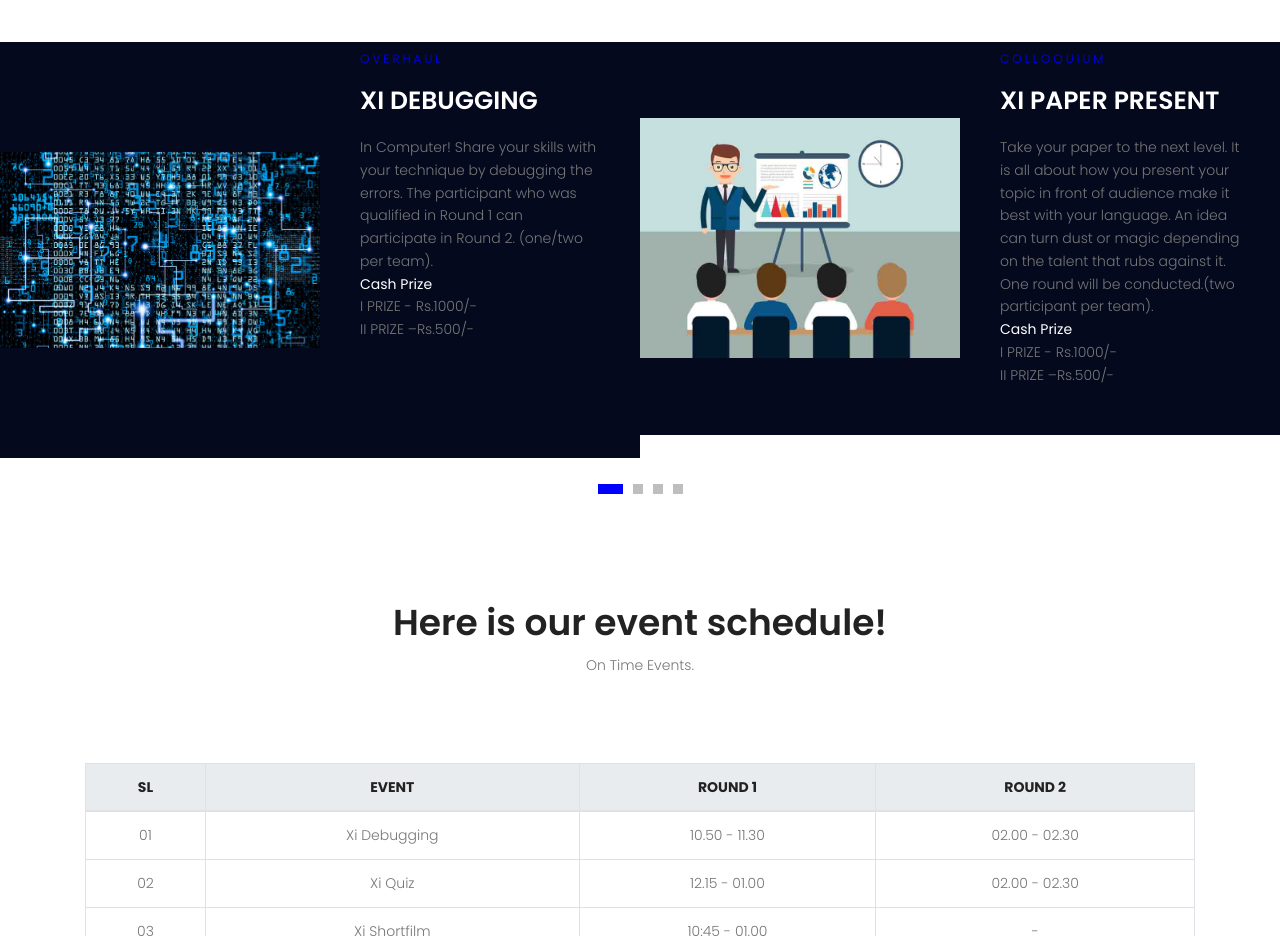
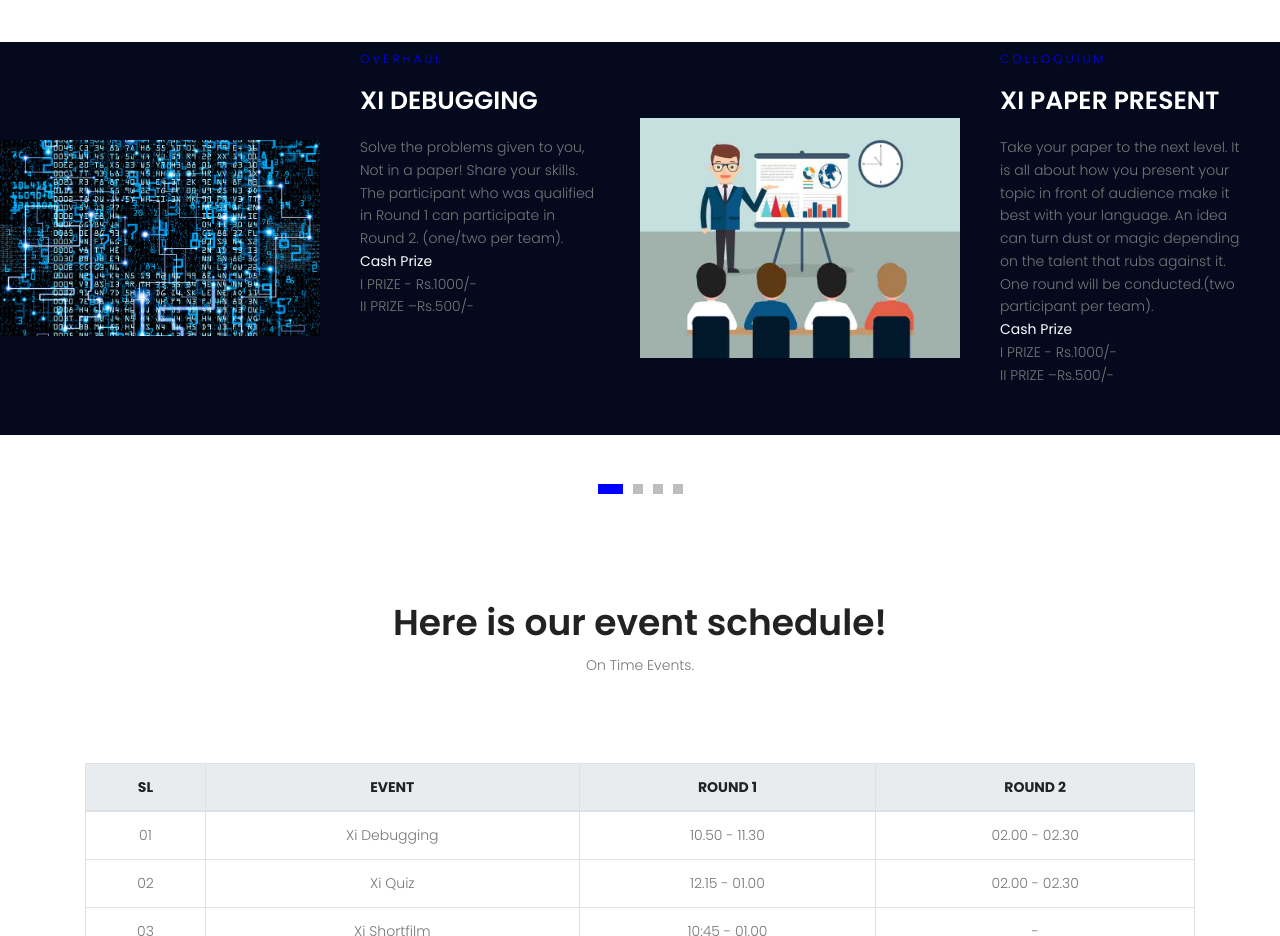
Before and after one commit to 1532j0004kg/dummy, a plain HTML site: page index.html in a window 1280 px wide. Shown: the part 1680-2616 px from the top of the page. Drawn offline with nearby package versions, Linux system fonts and the light colour scheme; some packages are replaced by stand-ins of ours.

```diff
--- a/index.html
+++ b/index.html
@@ -179,7 +179,7 @@ Xianze is back as XIANZE EVOLVED which witnesses the tons of zest, spontaneity a
 											<h6 class="text-uppercase">OVERHAUL</h6>
 											<h1 class="text-white">XI DEBUGGING</h1>
 												<p>
-												   In Computer! Share your skills with your technique by debugging the errors. The participant who was qualified in Round 1 can participate in Round 2. (one/two per team).
+												   Solve the problems given to you, Not in a paper! Share your skills. The participant who was qualified in Round 1 can participate in Round 2. (one/two per team).
 												<br>
 												<b style="color: white">Cash Prize</b>
 												<br>
```
